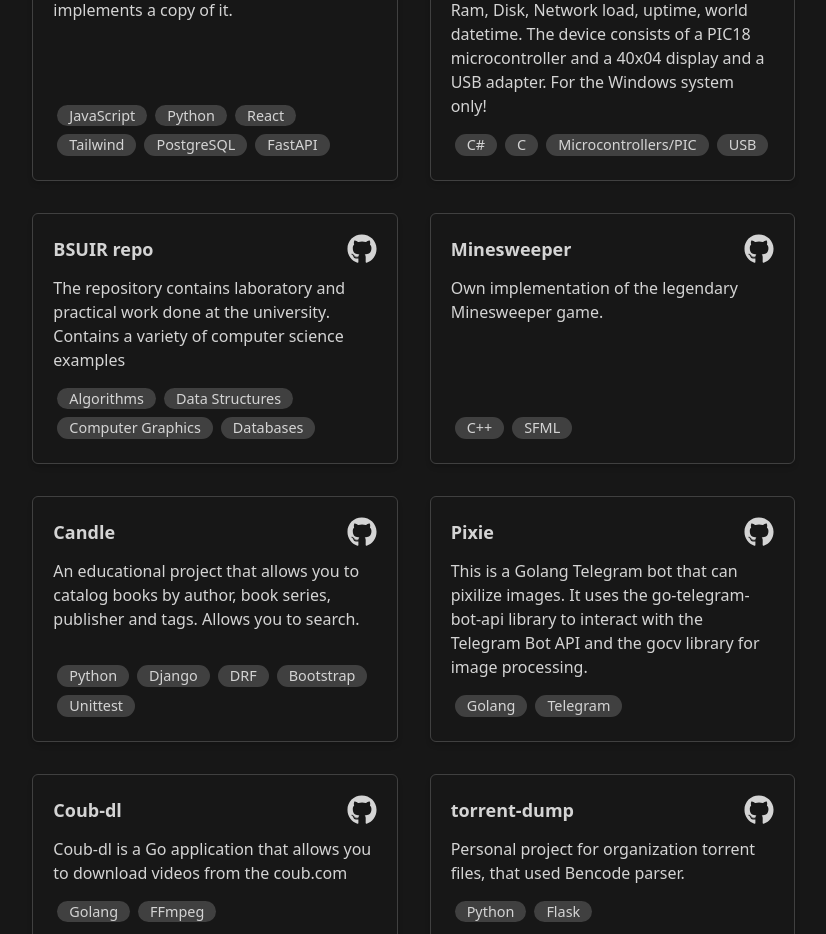
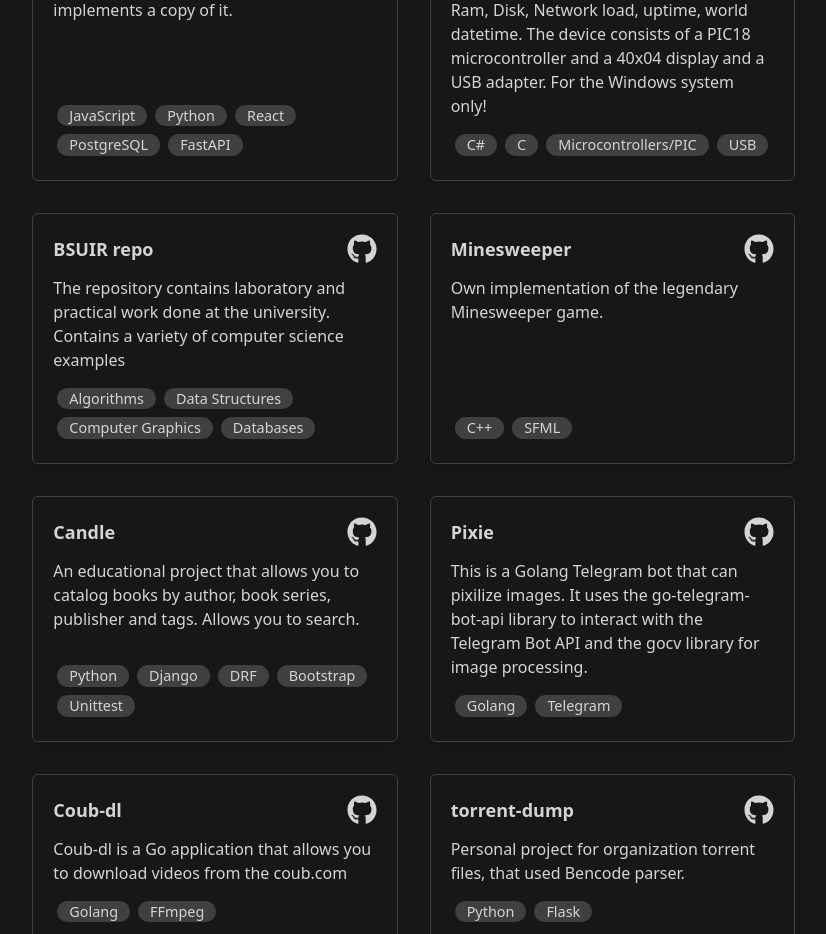
Before and after one commit to IllusionOfControl/personal-page, a Next.js app: page / in a window 1280 px wide. Shown: the part 2700-3634 px from the top of the page, without its empty margins (425-1251 px from the left). Built offline with nearby package versions, Linux system fonts and the light colour scheme.

Commit message:
removed excess technology

```diff
--- a/src/data/index.js
+++ b/src/data/index.js
@@ -29,7 +29,7 @@ const projects = [
   },
   {
     title: "Todoist clone",
-    stack: ["JavaScript", "Python", "React", "Tailwind", "PostgreSQL", "FastAPI"],
+    stack: ["JavaScript", "Python", "React", "PostgreSQL", "FastAPI"],
     description: "Todoist is a web service and a set of task management software. This project implements a copy of it.",
     links: {
       github: "https://github.com/IllusionOfControl/todoist-clone",
```
